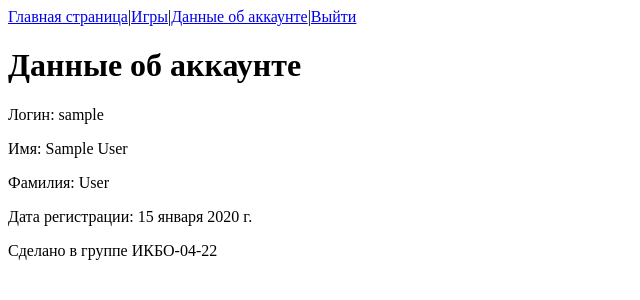
After one commit to GasilinEgor/Educational-Games-WebSite, a Django app: page /Account/ in a window 1280 px wide. The commit adds this page. Shown: the top 300 px of the page, without its empty margins (0-640 px from the left). Run offline with Django 5.2, Linux system fonts and the light colour scheme; a user stored in the database is signed in; tables that the repository leaves empty hold one stand-in row (values such as "Sample post").

Commit message:
Вывод данных аккаунта на отдельной странице

```diff
--- a/EducationalGames/settings.py
+++ b/EducationalGames/settings.py
@@ -79,7 +79,7 @@ WSGI_APPLICATION = 'EducationalGames.wsgi.application'
 DATABASES = {
     'default': {
         'ENGINE': 'django.db.backends.sqlite3',
-        'NAME': BASE_DIR / 'db.sqlite3',
+        'NAME': str(os.path.join(BASE_DIR, "db.sqlite3"))
     }
 }
 
--- a/EducationalGames/urls.py
+++ b/EducationalGames/urls.py
@@ -26,5 +26,6 @@ urlpatterns = [
     path('login/', users_views.login_page),
     path('logout/', users_views.logout_page),
     path('Games/', views.game_list),
-    path('Games/SpeedScore', views.speed_score),
+    path('Games/SpeedScore/', views.speed_score),
+    path('Account/', users_views.account_information),
 ]
--- /dev/null
+++ b/templates/account.html
@@ -0,0 +1,24 @@
+<!DOCTYPE html>
+<html lang="en">
+<head>
+    <meta charset="UTF-8">
+    <title>Данные об аккаунте</title>
+</head>
+<header>
+    {% include 'menu.html' %}
+</header>
+<body>
+<div>
+    <h1>Данные об аккаунте</h1>
+    <div>
+        <p>Логин: {{ player.username }}</p>
+        <p>Имя: {{ player.name }}</p>
+        <p>Фамилия: {{ player.surname }}</p>
+        <p>Дата регистрации: {{ player.registration_date }}</p>
+    </div>
+</div>
+</body>
+<footer>
+    {% include 'footer.html' %}
+</footer>
+</html>
--- a/templates/menu.html
+++ b/templates/menu.html
@@ -6,7 +6,7 @@
 </head>
 <body>
     {% if user.is_authenticated %}
-        <a href="/">Главная страница</a>|<a href="/Games">Игры</a>|<a href="/logout">Выйти</a>
+        <a href="/">Главная страница</a>|<a href="/Games">Игры</a>|<a href="/Account">Данные об аккаунте</a>|<a href="/logout">Выйти</a>
     {% else %}
         <a href="/">Главная страница</a>|<a href="/registration">Регистрация</a>|<a href="/login">Вход</a>
     {% endif %}
--- a/users/views.py
+++ b/users/views.py
@@ -45,3 +45,9 @@ def login_page(request):
 def logout_page(request):
     logout(request)
     return redirect('/')
+
+
+def account_information(request):
+    player = Player.objects.filter(username=request.user.username).get()
+    context = {'player': player}
+    return render(request, 'account.html', context)
```
Also changed, not shown: users/migrations/0002_auto_20240322_1725.py (added).
